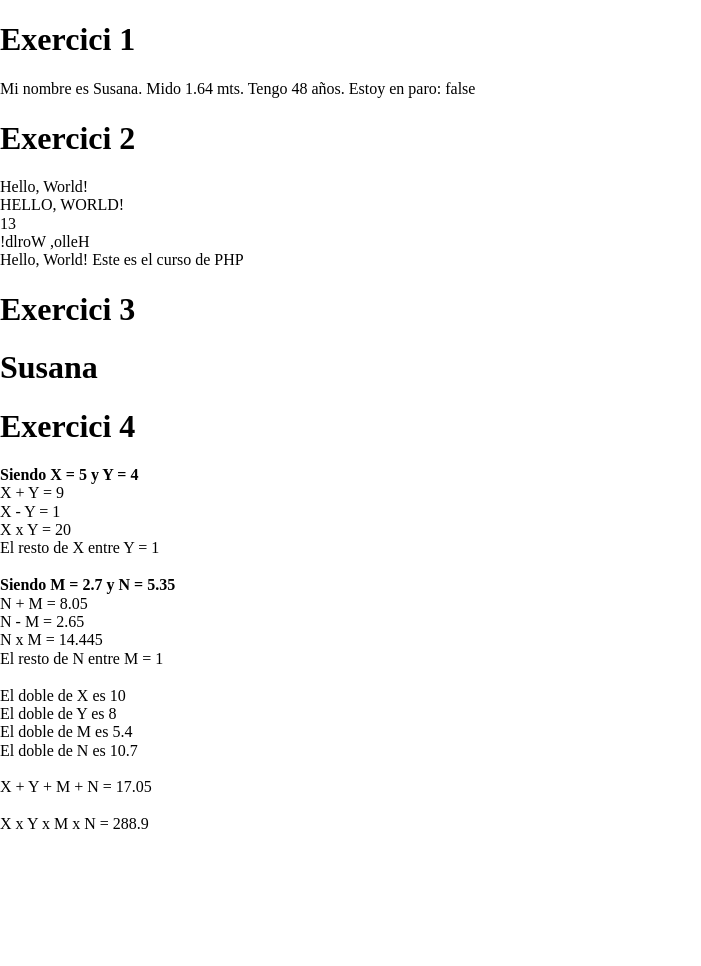
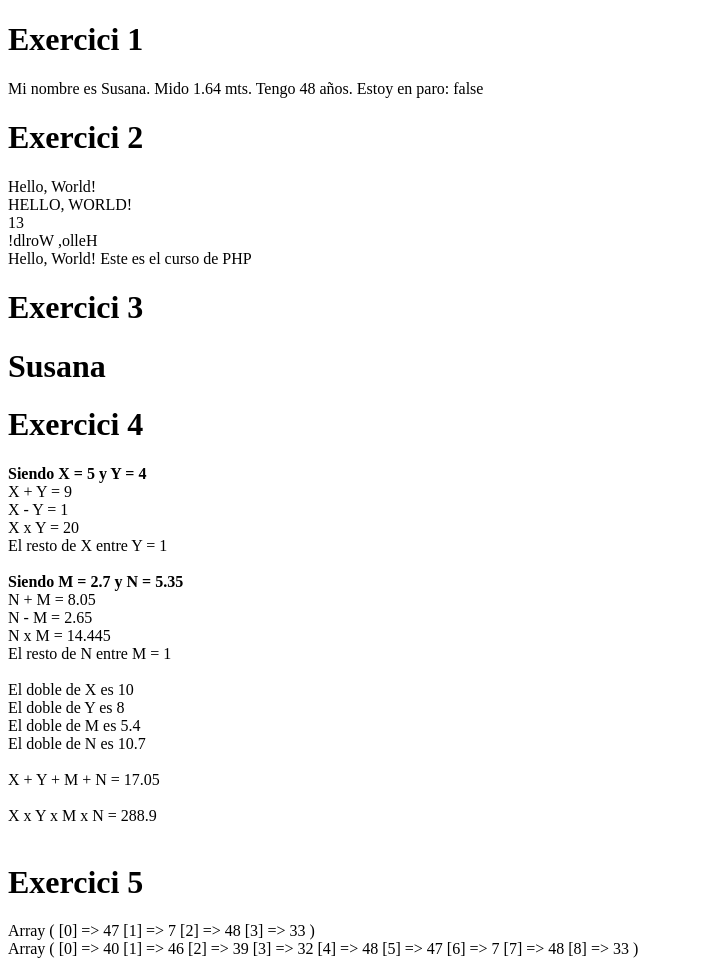
Before and after one commit to sgilcastro/FS_PHP, a PHP site: page /ej1.php in a window 1280 px wide. Shown: the whole page, without its empty margins (0-701 px from the left). Before the commit the page ends 829 px from the top, so only its background shows below. Run offline with PHP 8.4, Linux system fonts and the light colour scheme; some libraries are stand-ins or nearby versions.

Commit message:
Ejercicio 5

```diff
--- a/sprint1/t31-php_basics/ej1.php
+++ b/sprint1/t31-php_basics/ej1.php
@@ -5,21 +5,12 @@
     <head>
         <title>Sprint 1. Php basicos (Tema 3).</title>
         <meta charset="utf-8">
-        <meta name="description" content="Entrega d'exercici: Php basics (Tema 3). Sprint 1. Nivel 1. ejercicios 1, 2, 3, 4 y 5">
+        <meta name="description" content=
+        "Entrega d'exercici: Php basics (Tema 3). Sprint 1. Nivel 1. ejercicios 1, 2, 3, 4 y 5">
         <meta name="author" content="Susana Gil">
         <meta name="keywords" content="php html5">
-        <meta name="viewport" content="user-scalable=no, width=device-width, initial-scale=1"> <!-- Este meta se usa para la visualización en pantallas móviles-->
-
-        <!-- <meta name="robots" content="no-index"> esta linea sólo se se usa si no quieres indexar. Por defecto indexa siempre -->
-
-        <!-- css reset -->
-        <link rel="stylesheet" type="text/css" href="css/normalize.css">
-
-        <!-- css mi estilo -->
-        <link rel="stylesheet" type="text/css" href="css/styles.css">
-
-    </head>
-
+        <meta name="viewport" content="user-scalable=no, width=device-width, initial-scale=1">
+        <!-- Este meta se usa para la visualización en pantallas móviles-->
 
     <body>
         <?PHP
@@ -45,6 +36,12 @@
         $Y = 4;
         $N = 5.35;
         $M = 2.7;
+
+        /* Variables ejercicio4 */
+        $edad_amigos = array(40,46,39,32,48);
+        $edad_familia = array(47,7,48);
+
+
 
 
        /*Ejercicios*/
@@ -122,7 +119,31 @@
 
         echo "X x Y x M x N = " . ($X * $Y * $M * $N) . "<br><br>";
 
+        echo "<h1>Exercici 5</h1>";
 
+        /*Crea dos arrays, un que inclogui 5 integers, i un altre que inclogui 3 integers.
+        Afegeix un valor més a l'array que conté 3 integers.*/
+
+        $edad_familia[] = 33;
+
+        print_r($edad_familia);
+
+        echo "<br>";
+
+        /*Mescla els dos arrays i imprimeix la mida de l'array resultant per pantalla.
+        Ara imprimeix per pantalla l'array resultant valor a valor.*/
+
+        $edades = array_merge($edad_amigos, $edad_familia);
+
+        print_r($edades);
+
+        /*Important
+
+        Pot ser que les funcions var_dump () i / o print_r () et resultin útils per a
+        visualitzar el contingut de les teves arrays.
+        Per saber més:
+        Sobre els Arrays, consulta el PDF corresponent de la carpeta ->PDF's de PHP (Tema 3).
+        */
 
         ?>
 
```
